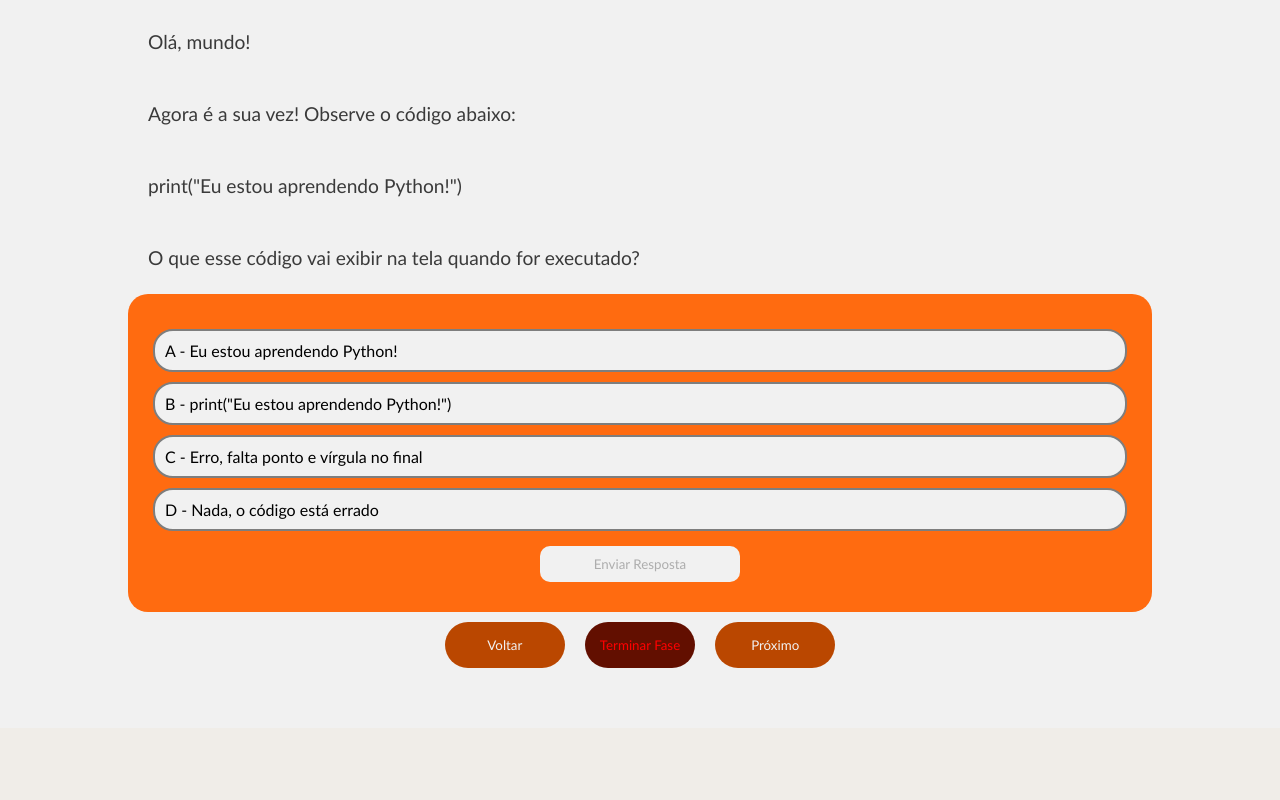
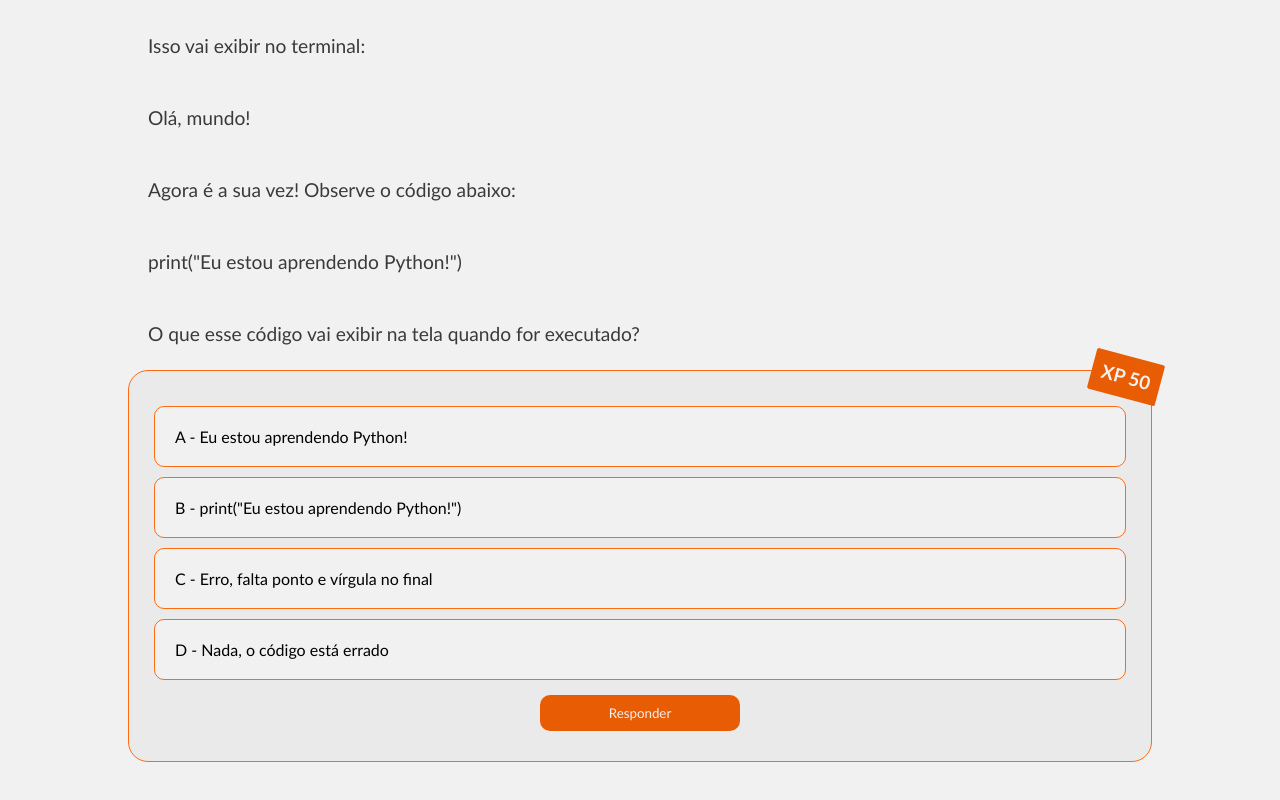
Before and after one commit to R1cardoSevero/TCC_PE_FACULDADE, a React (Vite) app in the folder TCC-PraticasExtensao/projeto-pe-faculdade/: page /fase/1 in a window 1280 px wide. Shown: the part 534-1334 px from the top of the page. Before the commit the page ends 1262 px from the top, so only its background shows below. Built offline with nearby package versions, Linux system fonts and the light colour scheme; the HTML template or start-up script is replaced by a standard one.

Commit message:
Atualizacoes

```diff
--- a/TCC-PraticasExtensao/projeto-pe-faculdade/src/AreaFases.jsx
+++ b/TCC-PraticasExtensao/projeto-pe-faculdade/src/AreaFases.jsx
@@ -10,17 +10,17 @@ export default function AreaFases(props){
     const [faseEscolhida, setFaseEscolhida] = useState(null)
     const [fasesBD, setFasesBD] = useState(null)
     const fasesConcluidas = props.fasesConcluidas
-    console.log(props)
-    console.log(fasesConcluidas)
+    console.log(faseInfoSection)
 
     function escolheuFase(idFase){
+        const novaFase = fasesBD.find(f => f.id === idFase)
 
-        if(faseEscolhida){
-            setFaseInfoSection(prev => faseEscolhida.id==idFase?!prev:prev)
-        }else{
+        if(faseEscolhida && faseEscolhida.id === idFase){
             setFaseInfoSection(prev => !prev)
+        } else {
+            setFaseEscolhida(novaFase)
+            setFaseInfoSection(true)
         }
-        setFaseEscolhida(fasesBD.find(f => f.id === idFase))
     }
 
     function abrirFecharInfo(){
--- a/TCC-PraticasExtensao/projeto-pe-faculdade/src/Desafio.jsx
+++ b/TCC-PraticasExtensao/projeto-pe-faculdade/src/Desafio.jsx
@@ -1,30 +1,54 @@
-import { useState } from 'react'
+import { useState, useEffect } from 'react'
 import './desafio.css'
+import somAcerto from './sounds/efeito-sonoro-acerto.mp3';
+
 
 export default function Desafio(props){
     const infoFase = props.infoDesafio
     const alternativas = infoFase.alternativas
     const [alternativaEscolhida, setAlternativaEscolhida] = useState(null)
     const [acertou, setAcertou] = useState(null)
-    console.log(acertou)
+    const [xpGanho, setXpGanho] = useState(infoFase.xp)
+    const efeitoSonoroAcertou = new Audio(somAcerto);
+    efeitoSonoroAcertou.preload = 'auto';
 
     function responderPergunta(){
         if(alternativaEscolhida == infoFase.correta){
             console.log("resposta certa")
             setAcertou(true)
+            efeitoSonoroAcertou.play()
         }else{
             console.log("resposta errada")
+            setXpGanho((prev)=>Math.round(prev - prev/2))
             setAcertou(false)
         }
     }
 
-    return <div id="desafioArticle">
+    useEffect(() => {
+    if (acertou === true) {
+        const timer = setTimeout(() => {
+            props.onTerminouDesafio(xpGanho)
+        }, 1500)
+
+        return () => clearTimeout(timer)
+    }
+}, [acertou])
+
+    return <div id="desafioArticle" className='acertou'>
             <h1>Desafio</h1>
             {infoFase.texto_fase.map((texto)=>(<p>{texto}</p>))}
             <section id="alternativas">
-                {alternativas.map((alternativa)=>(<label className={alternativaEscolhida==alternativa.id?'opcaoEscolhida':null}><input type="radio" name="alternativa_escolhida" value={alternativa.id} onChange={(e)=>(setAlternativaEscolhida(e.target.value))}/>{alternativa.id} - {alternativa.texto}</label>))}
-                <button id='botaoResponder' disabled={!alternativaEscolhida} onClick={()=>(responderPergunta())}>Enviar Resposta</button>
-                {(acertou != null && acertou == false)?<p className='dicaDesafio errou'>{infoFase.se_errar}</p>:(acertou == true?<p className='dicaDesafio acertou'>{infoFase.se_acertar}</p>:null)}
+                <h3 id='xpGanhoPeloDesafio'>XP {xpGanho}</h3>
+                {alternativas.map((alternativa)=>(
+                    <label className={alternativaEscolhida == alternativa.id && !acertou ? 'opcaoEscolhida' : (acertou && infoFase.correta == alternativa.id ? 'labelAcertou' : '')}>
+                        <input type="radio"
+                        name="alternativa_escolhida"
+                        value={alternativa.id}
+                        disabled={acertou}
+                        onChange={(e)=>(setAlternativaEscolhida(e.target.value))}/>
+                        {alternativa.id} - {alternativa.texto}</label>))}
+                <button id='botaoResponder' disabled={!alternativaEscolhida} onClick={()=>(responderPergunta())}>Responder</button>
+                {(acertou != null && acertou == false)?<p className='dicaDesafio errou'>{infoFase.se_errar}</p>:null}
             </section>
         </div>
 }
--- a/TCC-PraticasExtensao/projeto-pe-faculdade/src/IconFase.jsx
+++ b/TCC-PraticasExtensao/projeto-pe-faculdade/src/IconFase.jsx
@@ -1,7 +1,6 @@
 export default function Fase(props){
     let infoFase = props.infoFase
     let concluida = props.FaseConcluida
-    console.log(props.FaseConcluida)
 
     return (
         <div style={concluida?{backgroundColor:'green',boxShadow:'0px 12px 0px #004700'}:null} id={`fase-${infoFase.id}`} className="fase" onClick={()=>(props.onEscolheuFase(infoFase.id))}>
--- a/TCC-PraticasExtensao/projeto-pe-faculdade/src/PaginaLevel.css
+++ b/TCC-PraticasExtensao/projeto-pe-faculdade/src/PaginaLevel.css
@@ -1,7 +1,6 @@
 #paginaLevel{
     background-color: #f1f1f1;
     display: flex;
-    justify-content: center;
     flex-direction: column;
     align-items: center;
     padding: 50px 0px;
@@ -27,11 +26,10 @@
 
 #paginaLevel .terminarFase{
     margin: 10px;
-    padding: 15px;
+    padding: 20px 30px;
     border-radius: 50px;
     border: none;
     background-color:#620f00;
     color: #f1f1f1;
     width: fit-content;
-    color: red;
 }
--- a/TCC-PraticasExtensao/projeto-pe-faculdade/src/PaginaLevel.jsx
+++ b/TCC-PraticasExtensao/projeto-pe-faculdade/src/PaginaLevel.jsx
@@ -9,30 +9,35 @@ export default function PaginaLevel(){
     const navigate = useNavigate()
     const location = useLocation()
     const [desafioAtual,setDesafioAtual] = useState(1)
+    const [xpGanhoTotal, setXpGanhoTotal] = useState(0)
 
     function terminarFase(xpGanho) {
         navigate('/home', { state: { id: location.state?.idUsuario, xpGanho } })
     }
 
-    function trocandoDesafio(valor){
-        console.log("TROCANDO DESAFIO")
-        console.log(valor)
+    function TerminouDesafio(xpGanho){
+        setXpGanhoTotal((prev)=>prev+xpGanho)
+        proximoDesafio()
+    }
 
-        const proximoValor = desafioAtual + valor;
+    function proximoDesafio(valor){
+        const proximoValor = desafioAtual + 1;
 
         if (proximoValor >= 1 && proximoValor <= 5) {
             setDesafioAtual(proximoValor);
+        }else{
+            terminarFase(xpGanhoTotal)
         }
     }
 
     return (
         <section id="paginaLevel">
+            <button onClick={()=>(terminarFase())} className='terminarFase'>Cancelar Fase</button>
             <h1>LEVEL - {idFase}</h1>
-            {desafios.filter((desafio) => desafio.id === desafioAtual).map((desafio) => <Desafio key={desafio.id} infoDesafio={desafio} />)}
+            {desafios.filter((desafio) => desafio.id === desafioAtual).map((desafio) => <Desafio key={desafio.id} infoDesafio={desafio} onTerminouDesafio={TerminouDesafio}/>)}
             <span>
-            <button className='botaoNavegarDesafios' onClick={()=>(trocandoDesafio(-1))}>Voltar</button>
-            <button onClick={()=>(terminarFase(556))} className='terminarFase'>Terminar Fase</button>
-            <button className='botaoNavegarDesafios' onClick={()=>(trocandoDesafio(+1))}>Próximo</button>
+            {/*<button className='botaoNavegarDesafios' onClick={()=>(trocandoDesafio(-1))}>Voltar</button>*/}
+            {/*<button className='botaoNavegarDesafios' onClick={()=>(trocandoDesafio(+1))}>Próximo</button>*/}
             </span>
         </section>
     )
--- a/TCC-PraticasExtensao/projeto-pe-faculdade/src/PaginaUsuario.jsx
+++ b/TCC-PraticasExtensao/projeto-pe-faculdade/src/PaginaUsuario.jsx
@@ -15,6 +15,9 @@ export default function PaginaUsuario(props){
     const [abaConfiguracao, setAbaConfiguracao] = useState(false)
     const location = useLocation()
     const id = location.state?.id
+    const xpGanho = location.state?.xpGanho;
+
+    console.log(xpGanho)
 
     function onEscolheuFase(){
         console.log("escolheu fase")
--- a/TCC-PraticasExtensao/projeto-pe-faculdade/src/desafio.css
+++ b/TCC-PraticasExtensao/projeto-pe-faculdade/src/desafio.css
@@ -25,9 +25,11 @@
 #alternativas{
     display: flex;
     flex-direction: column;
-    background-color: #ff6b10;
+    background-color: #eaeaea;
+    border: .2px solid #ff6b10;
     border-radius: 20px;
     padding: 30px 20px;
+    position: relative;
 }
 
 #alternativas input{
@@ -37,14 +39,30 @@
 
 #alternativas label{
     background-color: #f1f1f1;
+    border: .2px solid #ff6b10;
     margin: 5px;
-    border: 2px solid rgb(126, 126, 126);
-    border-radius: 20px;
-    padding: 10px;
+    border-radius: 10px;
+    padding: 20px;
+    transition: .5s;
+    position: relative;
+    overflow: hidden;
 }
 
 #alternativas label:hover{
     background-color: #d9d9d9;
+}
+
+
+
+#alternativas #xpGanhoPeloDesafio{
+    background-color: #E85D04;
+    color: #f1f1f1;
+    position: absolute;
+    top: -15px;
+    right: -10px;
+    padding: 10px;
+    rotate: 15deg;
+    border-radius: 2px;
 }
 
 #desafioArticle #botaoResponder{
@@ -53,13 +71,15 @@
     border-radius: 0;
     border: none;
     margin: 10px auto 0px auto;
-    background-color:#f1f1f1;
+    background-color:#E85D04;
+    color: #f1f1f1;
     border-radius: 10px;
     width: 200px;
+    transition: .5s;
 }
 
 #desafioArticle #botaoResponder:hover{
-    background-color:#b9b9b9;
+    background-color:#af4300;
 }
 
 #desafioArticle .opcaoEscolhida{
@@ -68,11 +88,32 @@
     border-color: #613204;
 }
 
-#desafioArticle .acertou{
-    background-color: rgb(79, 191, 45);
-    color: #f1f1f1;
-    text-align: center;
-    border-radius: 20px;
+#alternativas .labelAcertou{
+    position: relative;
+    z-index: 0;
+    color: #51fe07;
+    background-color: #E85D04;
+}
+
+#alternativas .labelAcertou::before{
+    content: '';
+    background-color: #338e02;
+    top: 0;
+    left: 0;
+    height: 100%;
+    width: 0px;
+    z-index: -1;
+    position: absolute;
+    animation: animacaoEscolheuCerto .5s ease-in-out forwards;
+}
+
+@keyframes animacaoEscolheuCerto {
+    from{
+        width: 0%;
+    }
+    to{
+        width: 100%;
+    }
 }
 
 #desafioArticle .errou{
--- a/TCC-PraticasExtensao/projeto-pe-faculdade/src/desafios.js
+++ b/TCC-PraticasExtensao/projeto-pe-faculdade/src/desafios.js
@@ -23,6 +23,7 @@ const desafios = [
     correta: "A",
     se_errar: 'Quase lá! Lembre-se que a função print() exibe apenas o conteúdo que está dentro das aspas, sem mostrar a função em si. Tente novamente!',
     se_acertar: 'Parabéns! Você acertou! 🎉',
+    xp: 50,
   },
   {
     id: 2,
@@ -49,6 +50,7 @@ const desafios = [
     correta: "C",
     se_errar: 'Atenção! Quando usamos print() com o nome de uma variável (sem aspas), o Python exibe o valor guardado nela, não o nome. Tente novamente!',
     se_acertar: 'Parabéns! Você acertou! 🎉',
+    xp: 50,
   },
   {
     id: 3,
@@ -76,6 +78,7 @@ const desafios = [
     correta: "D",
     se_errar: "Quase! Strings são textos que ficam entre aspas (\" \" ou ' '). Olhe novamente para as variáveis e veja qual delas tem um texto entre aspas.",
     se_acertar: 'Parabéns! Você acertou! 🎉',
+    xp: 50,
   },
   {
     id: 4,
@@ -106,6 +109,7 @@ const desafios = [
     correta: "C",
     se_errar: 'Atenção! O operador * em Python representa multiplicação, não concatenação. Então 8 * 3 significa 8 vezes 3. Tente calcular novamente!',
     se_acertar: 'Parabéns! Você acertou! 🎉',
+    xp: 80,
   },
   {
     id: 5,
@@ -132,6 +136,7 @@ const desafios = [
     correta: "C",
     se_errar: 'Quase lá! O operador + entre strings serve para juntá-las (concatenação). O valor que o usuário digitou é guardado na variável sem as aspas. Tente novamente!',
     se_acertar: 'Parabéns! Você acertou! 🎉',
+    xp: 100,
   },
 ];
 
```
Also changed, not shown: 1 other file (tests, documents, lock files or other folders).
